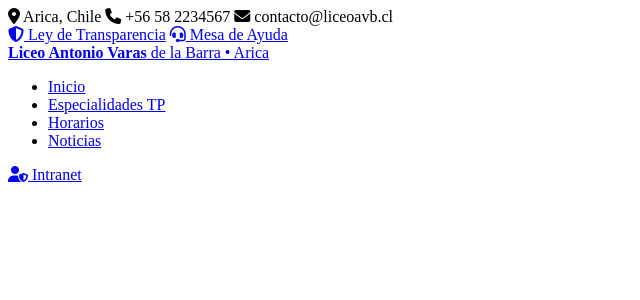
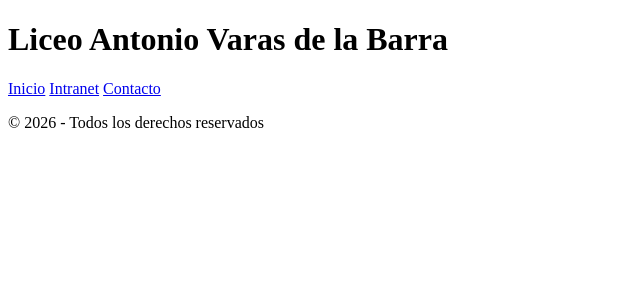
Before and after one commit to naniidifee/proyecto-avb, a Django app: template avb_intranet/templates/avb_intranet/base.html in a window 1280 px wide. Shown: the top 300 px of the page, without its empty margins (0-640 px from the left). Run offline with Django 5.2, Linux system fonts and the light colour scheme; the template is opened without the code that fills it, so the values that code supplies are empty.

Commit message:
fix: arreglo del base

```diff
--- a/avb_intranet/static/recursos/css/style.css
+++ b/avb_intranet/static/recursos/css/style.css
@@ -0,0 +1,239 @@
+/* ==========================================================================
+   CARA PRINCIPAL DE LA INTRANET - LICEO ANTONIO VARAS DE LA BARRA
+   Desarrollado en la rama: mgomez (Marjorie Gómez)
+   ========================================================================== */
+
+:root {
+    --azul-institucional: #1b365d;
+    --dorado-acento: #f39c12;
+    --fondo-gris: #f4f6f9;
+    --texto-oscuro: #2c3e50;
+    --blanco: #ffffff;
+}
+
+* {
+    box-sizing: border-box;
+    margin: 0;
+    padding: 0;
+    font-family: 'Segoe UI', Tahoma, Geneva, Verdana, sans-serif;
+}
+
+body {
+    background-color: var(--fondo-gris);
+    color: var(--texto-oscuro);
+}
+
+/* Header */
+.intranet-header {
+    background-color: var(--azul-institucional);
+    color: var(--blanco);
+    padding: 1.2rem 2rem;
+    display: flex;
+    justify-content: space-between;
+    align-items: center;
+}
+
+.logo-container h1 {
+    font-size: 1.4rem;
+}
+
+.logo-container p {
+    font-size: 0.85rem;
+    opacity: 0.8;
+}
+
+.header-actions {
+    display: flex;
+    align-items: center;
+    gap: 1rem;
+}
+
+.btn-header {
+    background-color: var(--dorado-acento);
+    color: var(--blanco);
+    padding: 0.5rem 1rem;
+    border-radius: 4px;
+    text-decoration: none;
+    font-size: 0.85rem;
+    font-weight: bold;
+}
+
+.badge-seguridad {
+    font-size: 0.75rem;
+    background: rgba(255,255,255,0.2);
+    padding: 0.3rem 0.6rem;
+    border-radius: 4px;
+}
+
+/* Layout */
+.intranet-layout {
+    display: grid;
+    grid-template-columns: 260px 1fr;
+    min-height: calc(100vh - 120px);
+}
+
+/* Sidebar */
+.sidebar {
+    background-color: #24344b;
+    color: var(--blanco);
+    padding: 1.5rem;
+}
+
+.sidebar h3 {
+    font-size: 1rem;
+    margin-bottom: 1.2rem;
+    border-bottom: 1px solid rgba(255,255,255,0.1);
+    padding-bottom: 0.5rem;
+}
+
+.nav-links {
+    list-style: none;
+}
+
+.nav-links li {
+    margin-bottom: 0.8rem;
+}
+
+.nav-links li a {
+    color: #e0e6ed;
+    text-decoration: none;
+    font-size: 0.9rem;
+    display: block;
+    padding: 0.4rem 0.6rem;
+    border-radius: 4px;
+    transition: background 0.2s;
+}
+
+.nav-links li a:hover {
+    background-color: rgba(255,255,255,0.1);
+}
+
+/* Main Content */
+.main-content {
+    padding: 2rem;
+}
+
+.welcome-banner {
+    background-color: var(--blanco);
+    padding: 1.5rem;
+    border-radius: 8px;
+    border-left: 5px solid var(--azul-institucional);
+    margin-bottom: 1.5rem;
+    box-shadow: 0 2px 5px rgba(0,0,0,0.05);
+}
+
+.welcome-banner h2 {
+    color: var(--azul-institucional);
+    margin-bottom: 0.5rem;
+}
+
+/* Grillas y Tarjetas */
+.quick-search-grid {
+    display: grid;
+    grid-template-columns: 1fr 1fr;
+    gap: 1.5rem;
+    margin-bottom: 1.5rem;
+}
+
+.card-search, .card-section {
+    background: var(--blanco);
+    padding: 1.5rem;
+    border-radius: 8px;
+    box-shadow: 0 2px 5px rgba(0,0,0,0.05);
+}
+
+.card-section {
+    margin-bottom: 1.5rem;
+}
+
+.card-search h3, .card-section h2 {
+    color: var(--azul-institucional);
+    margin-bottom: 0.5rem;
+    font-size: 1.1rem;
+}
+
+.input-search, .select-control {
+    width: 100%;
+    padding: 0.6rem;
+    margin-top: 0.5rem;
+    border: 1px solid #ccc;
+    border-radius: 4px;
+}
+
+.section-header {
+    display: flex;
+    justify-content: space-between;
+    align-items: center;
+    margin-bottom: 1rem;
+}
+
+.btn-pdf {
+    background-color: #27ae60;
+    color: white;
+    border: none;
+    padding: 0.6rem 1rem;
+    border-radius: 4px;
+    cursor: pointer;
+    font-weight: bold;
+}
+
+/* Tabla Horarios */
+.table-container {
+    margin-top: 1rem;
+    overflow-x: auto;
+}
+
+.schedule-table {
+    width: 100%;
+    border-collapse: collapse;
+}
+
+.schedule-table th, .schedule-table td {
+    border: 1px solid #e0e0e0;
+    padding: 0.75rem;
+    text-align: left;
+    font-size: 0.9rem;
+}
+
+.schedule-table th {
+    background-color: var(--azul-institucional);
+    color: var(--blanco);
+}
+
+/* Mapa */
+.map-box {
+    background-color: #e9ecef;
+    height: 180px;
+    display: flex;
+    align-items: center;
+    justify-content: center;
+    border: 2px dashed #b0bec5;
+    border-radius: 6px;
+    margin-top: 1rem;
+    color: #666;
+}
+
+/* Botones de acción */
+.action-buttons {
+    display: flex;
+    gap: 1rem;
+    margin-top: 1rem;
+}
+
+.btn-action {
+    background-color: var(--azul-institucional);
+    color: white;
+    border: none;
+    padding: 0.6rem 1.2rem;
+    border-radius: 4px;
+    cursor: pointer;
+}
+
+/* Footer */
+.intranet-footer {
+    background-color: var(--azul-institucional);
+    color: var(--blanco);
+    text-align: center;
+    padding: 1rem;
+    font-size: 0.85rem;
+}
--- a/avb_intranet/templates/avb_intranet/base.html
+++ b/avb_intranet/templates/avb_intranet/base.html
@@ -1,49 +1,33 @@
+{% load static %}
 <!DOCTYPE html>
-{% load static %}
 <html lang="es">
 <head>
-  <meta charset="UTF-8"/>
-  <meta name="viewport" content="width=device-width, initial-scale=1.0"/>
-  <title>{% block title %}Liceo TP Antonio Varas de la Barra{% endblock %}</title>
-  <link href="https://fonts.googleapis.com/css2?family=Poppins:wght@300;400;500;600;700;800&display=swap" rel="stylesheet"/>
-  <link rel="stylesheet" href="https://cdnjs.cloudflare.com/ajax/libs/font-awesome/6.4.0/css/all.min.css"/>
-  <link rel="stylesheet" href="{% static 'css/style.css' %}"/>
+    <meta charset="UTF-8">
+    <meta name="viewport" content="width=device-width, initial-scale=1.0">
+    <title>{% block title %}Liceo Antonio Varas de la Barra{% endblock %}</title>
+
+    {% block extra_css %}{% endblock %}
 </head>
 <body>
-  <!-- TOPBAR -->
-  <div class="topbar">
-    <div class="topbar-info">
-      <span><i class="fas fa-map-marker-alt"></i> Arica, Chile</span>
-      <span><i class="fas fa-phone"></i> +56 58 2234567</span>
-      <span><i class="fas fa-envelope"></i> contacto@liceoavb.cl</span>
-    </div>
-    <div class="topbar-links">
-      <a href="#transparencia"><i class="fas fa-shield-alt"></i> Ley de Transparencia</a>
-      <a href="#contacto"><i class="fas fa-headset"></i> Mesa de Ayuda</a>
-    </div>
-  </div>
 
-  <!-- NAVBAR -->
-  <nav>
-    <a href="{% url 'index' %}" class="nav-logo">
-      <div class="nav-logo-text">
-        <strong>Liceo Antonio Varas</strong>
-        <span>de la Barra • Arica</span>
-      </div>
-    </a>
-    <ul class="nav-links">
-      <li><a href="{% url 'index' %}">Inicio</a></li>
-      <li><a href="{% url 'especialidades' %}">Especialidades TP</a></li>
-      <li><a href="{% url 'horarios' %}">Horarios</a></li>
-      <li><a href="{% url 'noticias_lista' %}">Noticias</a></li>
-    </ul>
-    <a href="{% url 'intranet' %}" class="btn-intranet">
-      <i class="fas fa-user-shield"></i> Intranet
-    </a>
-  </nav>
+    <header>
+        <h1>Liceo Antonio Varas de la Barra</h1>
+        <nav>
+            <a href="#">Inicio</a>
+            <a href="#">Intranet</a>
+            <a href="#">Contacto</a>
+        </nav>
+    </header>
 
-  <!-- BLOQUE PRINCIPAL DE CONTENIDO -->
-  {% block content %}{% endblock %}
+    <main>
+        {% block content %}
+        {% endblock %}
+    </main>
 
+    <footer>
+        <p>&copy; 2026 - Todos los derechos reservados</p>
+    </footer>
+
+    {% block extra_js %}{% endblock %}
 </body>
 </html>
--- a/avb_intranet/urls.py
+++ b/avb_intranet/urls.py
@@ -2,4 +2,5 @@ from django.urls import path
 from . import views
 
 urlpatterns = [
+
 ]
```
Also changed, not shown: avb_intranet/templates/avb_intranet/index.html (deleted, +0 -25 lines), avb_intranet/templates/avb_intranet/dashboard.html (deleted).
